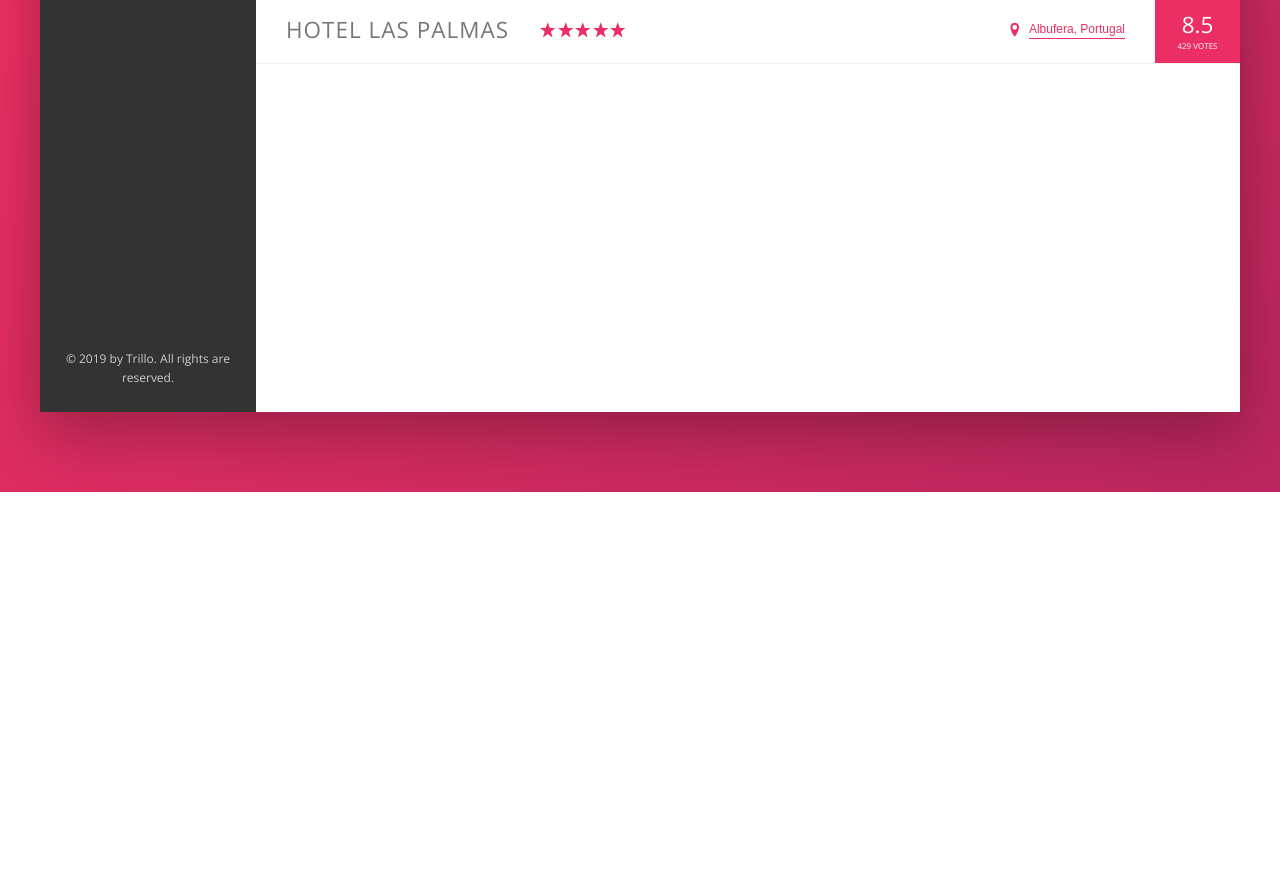
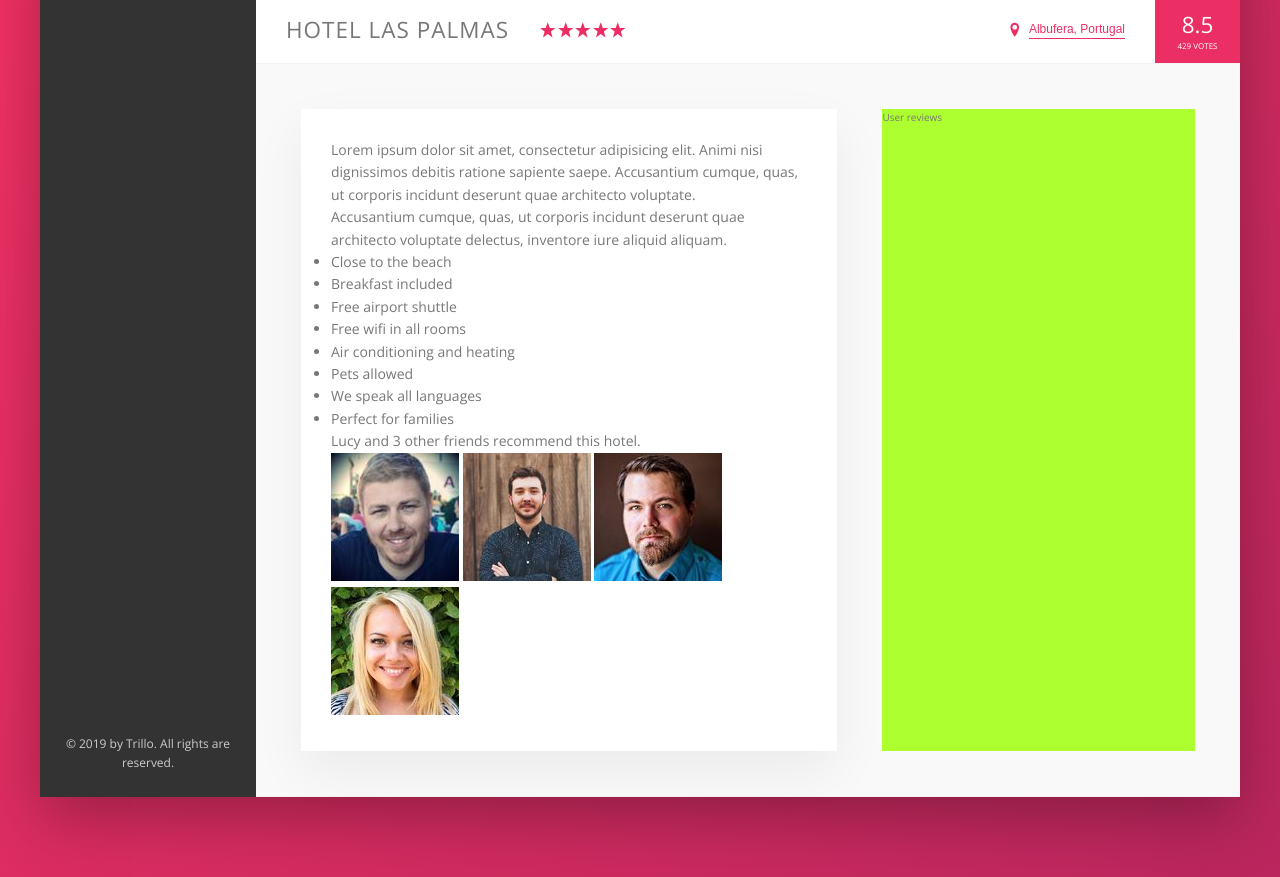
Before and after one commit to AtanasVihrogonov/Trillo-project, a website: page index.html in a window 1280 px wide. Shown: the part 538-1415 px from the top of the page. Before the commit the page ends 1030 px from the top, so only its background shows below. Drawn offline with nearby package versions, Linux system fonts and the light colour scheme.

Commit message:
Building the Description Section - part1

```diff
--- a/index.html
+++ b/index.html
@@ -136,6 +136,43 @@
                             <div class="overview__rating-count">429 votes</div>
                         </div>
                     </div>
+
+                    <div class="detail">
+                        <div class="description">
+                            <p class="paragraph">
+                                Lorem ipsum dolor sit amet, consectetur adipisicing elit. Animi nisi dignissimos debitis ratione sapiente saepe. Accusantium cumque, quas, ut corporis incidunt deserunt quae architecto voluptate.
+                            </p>
+                            <p class="paragraph">
+                                Accusantium cumque, quas, ut corporis incidunt deserunt quae architecto voluptate delectus, inventore iure aliquid aliquam.
+                            </p>
+                            <ul class="list">
+                                <li class="list__item">Close to the beach</li>
+                                <li class="list__item">Breakfast included</li>
+                                <li class="list__item">Free airport shuttle</li>
+                                <li class="list__item">Free wifi in all rooms</li>
+                                <li class="list__item">Air conditioning and heating</li>
+                                <li class="list__item">Pets allowed</li>
+                                <li class="list__item">We speak all languages</li>
+                                <li class="list__item">Perfect for families</li>
+                            </ul>
+                            <div class="recommend">
+                                <p class="recommend__count">
+                                    Lucy and 3 other friends recommend this hotel.
+                                </p>
+                                <div class="recommend__friends">
+                                    <img src="img/user-3.jpg" alt="Friend 1" class="recomend__photo">
+                                    <img src="img/user-4.jpg" alt="Friend 2" class="recomend__photo">
+                                    <img src="img/user-5.jpg" alt="Friend 3" class="recomend__photo">
+                                    <img src="img/user-6.jpg" alt="Friend 4" class="recomend__photo">
+                                </div>
+
+                            </div>
+
+                        </div>
+                        <div class="user-reviews">
+                            User reviews
+                        </div>
+                    </div>
                 </main>
             </div>
         </div>
--- a/sass/_base.scss
+++ b/sass/_base.scss
@@ -29,7 +29,10 @@ Grey dark 3: #999
   --color-Grey-dark-2: #777;
   --color-Grey-dark-3: #999;
 
-  --shadow-height: 50rem;
+  --shadow-dark: 0 2rem 6rem rgba(0,0,0,.3);
+  --shadow-light: 0 2rem 5rem rgba(0,0,0,.06);
+
+  --line: 1px solid var(--color-Grey-light-2);
 }
 
 * {
--- a/sass/_components.scss
+++ b/sass/_components.scss
@@ -193,7 +193,7 @@
 //==========  HOTEL OVERVIEW  ==========//
 .overview {
   display: flex;
-  border-bottom: 1px solid var(--color-Grey-light-2);
+  border-bottom: var(--line);
   align-items: center;
 
   &__heading {
--- a/sass/_layout.scss
+++ b/sass/_layout.scss
@@ -10,7 +10,7 @@
   font-size: 1.4rem;
   height: 7rem;
   background-color: #fff;
-  border-bottom: 1px solid var(--color-Grey-light-2);
+  border-bottom: var(--line);
 
   display: flex;
   justify-content: space-between;
@@ -33,6 +33,27 @@
 
 .hotel-view {
   background-color: #fff;
-  height: 80rem;
   flex: 1;
 }
+
+.detail {
+  display: flex;
+  padding: 4.5rem;
+  background-color: var(--color-Grey-light-1);
+  border-bottom: var(--line);
+}
+
+.description {
+  background-color: #fff;
+  box-shadow: var(--shadow-light);
+  padding: 3rem;
+  font-size: 1.4rem;
+  flex: 0 0 60%;
+  margin-right: 4.5rem;
+
+}
+
+.user-reviews {
+  background-color: greenyellow;
+  flex: 1;
+}
```
Also changed, not shown: css/style.css.
